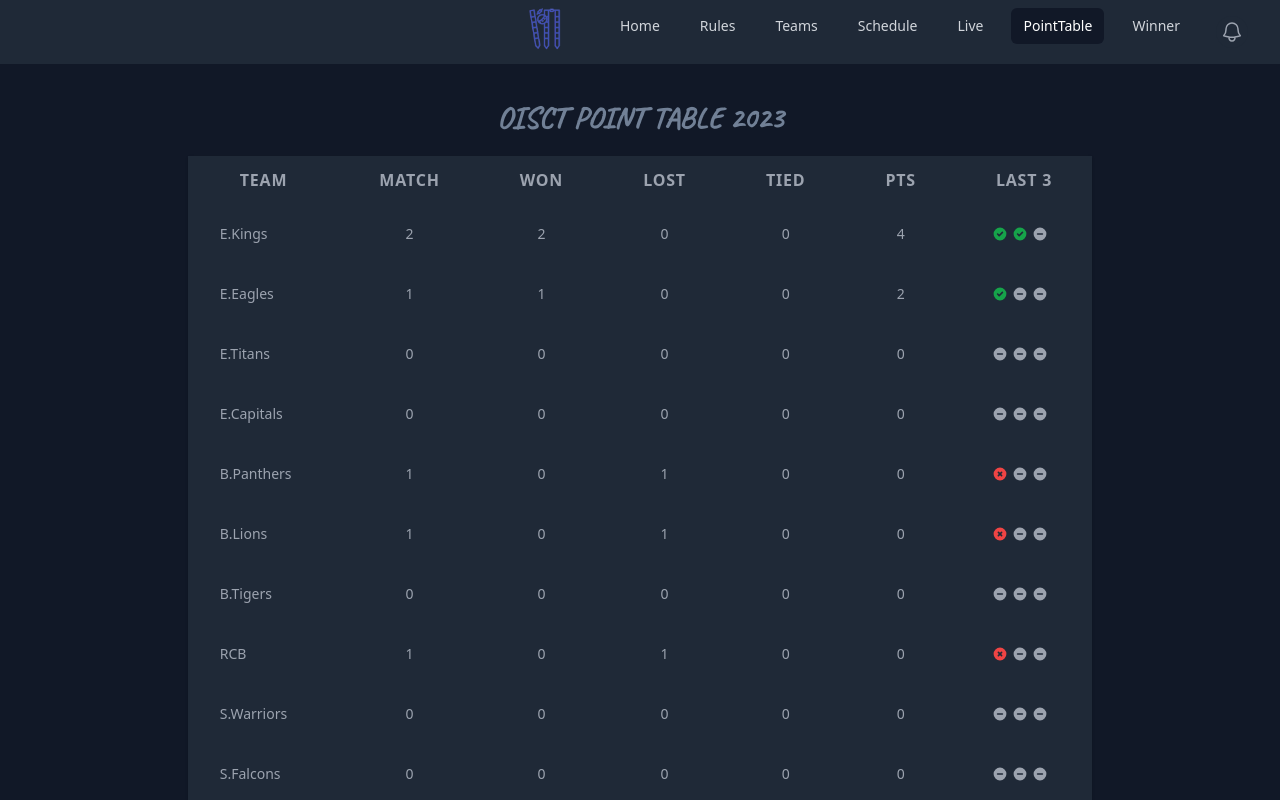
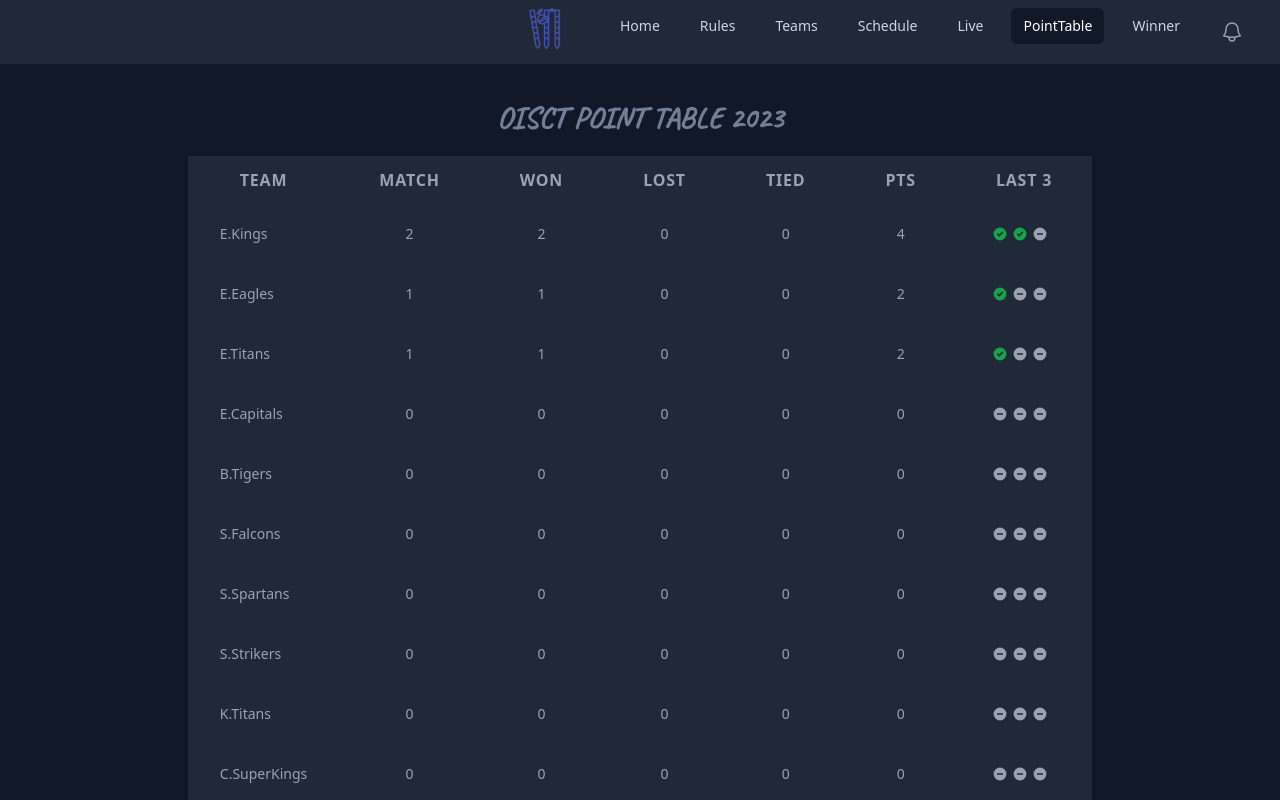
Before and after one commit to Dutt0408/my-project, a React (Create React App) app: page /PointTable in a window 1280 px wide. Shown: the top 800 px of the page. Built offline with nearby package versions, Linux system fonts and the light colour scheme; a web font is replaced by a local one.

Commit message:
Commit changlo

```diff
--- a/src/PointTable.js
+++ b/src/PointTable.js
@@ -135,12 +135,12 @@ export default function Schedule() {
     {
 
       teamName: "E.Titans",
-      match: 0,
-      won: 0,
+      match: 1,
+      won: 1,
       lost: 0,
       tied: 0,
-      pts: 0,
-      last3: "DPoint,DPoint,DPoint",
+      pts: 2,
+      last3: "GPoint,DPoint,DPoint",
     },
     {
 
@@ -159,7 +159,7 @@ export default function Schedule() {
       won: 0,
       lost: 1,
       tied: 0,
-      pts: 0,
+      pts: -2,
       last3: "RPoint,DPoint,DPoint",
     },
     {
@@ -169,7 +169,7 @@ export default function Schedule() {
       won: 0,
       lost: 1,
       tied: 0,
-      pts: 0,
+      pts: -2,
       last3: "RPoint,DPoint,DPoint",
     },
     {
@@ -187,17 +187,17 @@ export default function Schedule() {
       won: 0,
       lost: 1,
       tied: 0,
-      pts: 0,
+      pts: -2,
       last3: "RPoint,DPoint,DPoint",
     },
     {
       teamName: "S.Warriors",
-      match: 0,
+      match: 1,
       won: 0,
-      lost: 0,
+      lost: 1,
       tied: 0,
-      pts: 0,
-      last3: "DPoint,DPoint,DPoint",
+      pts: -2,
+      last3: "RPoint,DPoint,DPoint",
     },
     {
 
--- a/src/Schedule.js
+++ b/src/Schedule.js
@@ -9,7 +9,7 @@ const scheduleData = {
     { "Match": 1, "Team1": "ETOBICOKE KINGS", "Team2": "BRAMPTON LIONS", "TimeFrame": "2pm - 3pm","Day": "Friday","isOver": true,"ResultURL": "Result1.png","Winner":"Etobicoke Kings Won the match" },
     { "Match": 2, "Team1": "BRAMPTON PANTHERS", "Team2": "ETOBICOKE EAGLES", "TimeFrame": "3pm-4pm","Day": "Friday","isOver": true,"ResultURL": "Result2.png","Winner":"Etobicoke Eagles Won the match" },
     { "Match": 3, "Team1": "ETOBICOKE KINGS", "Team2": "RCB", "TimeFrame": "4pm-5pm","Day": "Friday","isOver": true,"ResultURL": "Result3.png","Winner":"ETOBICOKE KINGS Won the match" },
-    { "Match": 4, "Team1": "ETOBICOKE TITANS", "Team2": "SCARBOROUGH SPARTANS", "TimeFrame": "5pm-6pm","Day": "Friday","isOver": false,"ResultURL": "Result4.png","Winner":""},
+    { "Match": 4, "Team1": "ETOBICOKE TITANS", "Team2": "SCARBOROUGH SPARTANS", "TimeFrame": "5pm-6pm","Day": "Friday","isOver": true,"ResultURL": "Result4.png","Winner":"ETOBICOKE TITANS Won the match"},
     { "Match": 5, "Team1": "BRAMPTON TIGERS", "Team2": "SCARBOROUGH WARRIORS", "TimeFrame": "6pm-7pm","Day": "Friday","isOver": false,"ResultURL": "Result5.png","Winner":"" },
     { "Match": 6, "Team1": "RCB", "Team2": "ETOBICOKE CAPITALS", "TimeFrame": "7pm-8pm","Day": "Friday","isOver": false,"ResultURL": "Result6.png","Winner":"" },
     { "Match": 7, "Team1": "SCARBOROUGH FALCONS", "Team2": "BRAMPTON PANTHERS", "TimeFrame": "8pm-9pm","Day": "Friday","isOver": false,"ResultURL": "Result7.png","Winner":"" },
```
